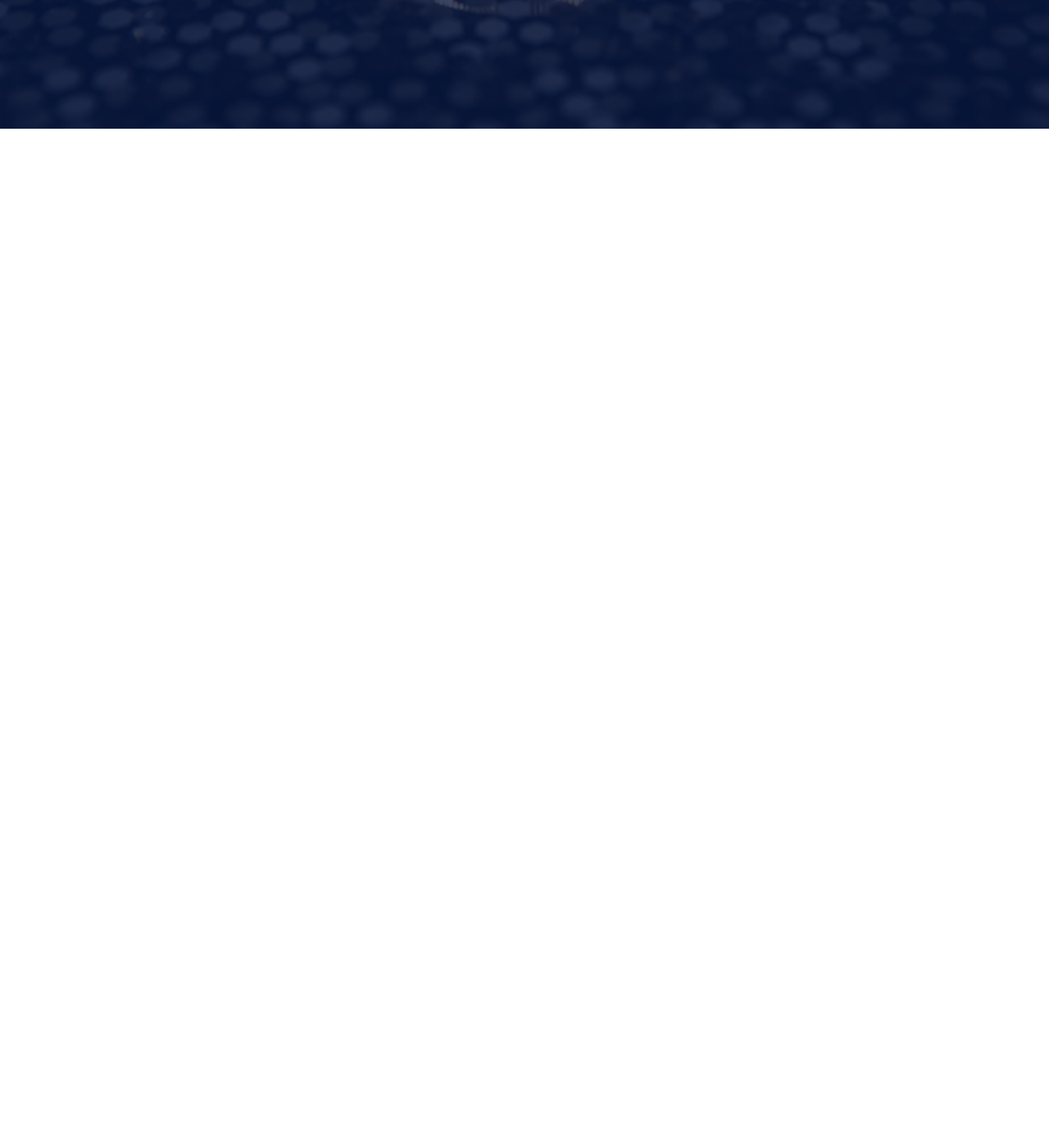
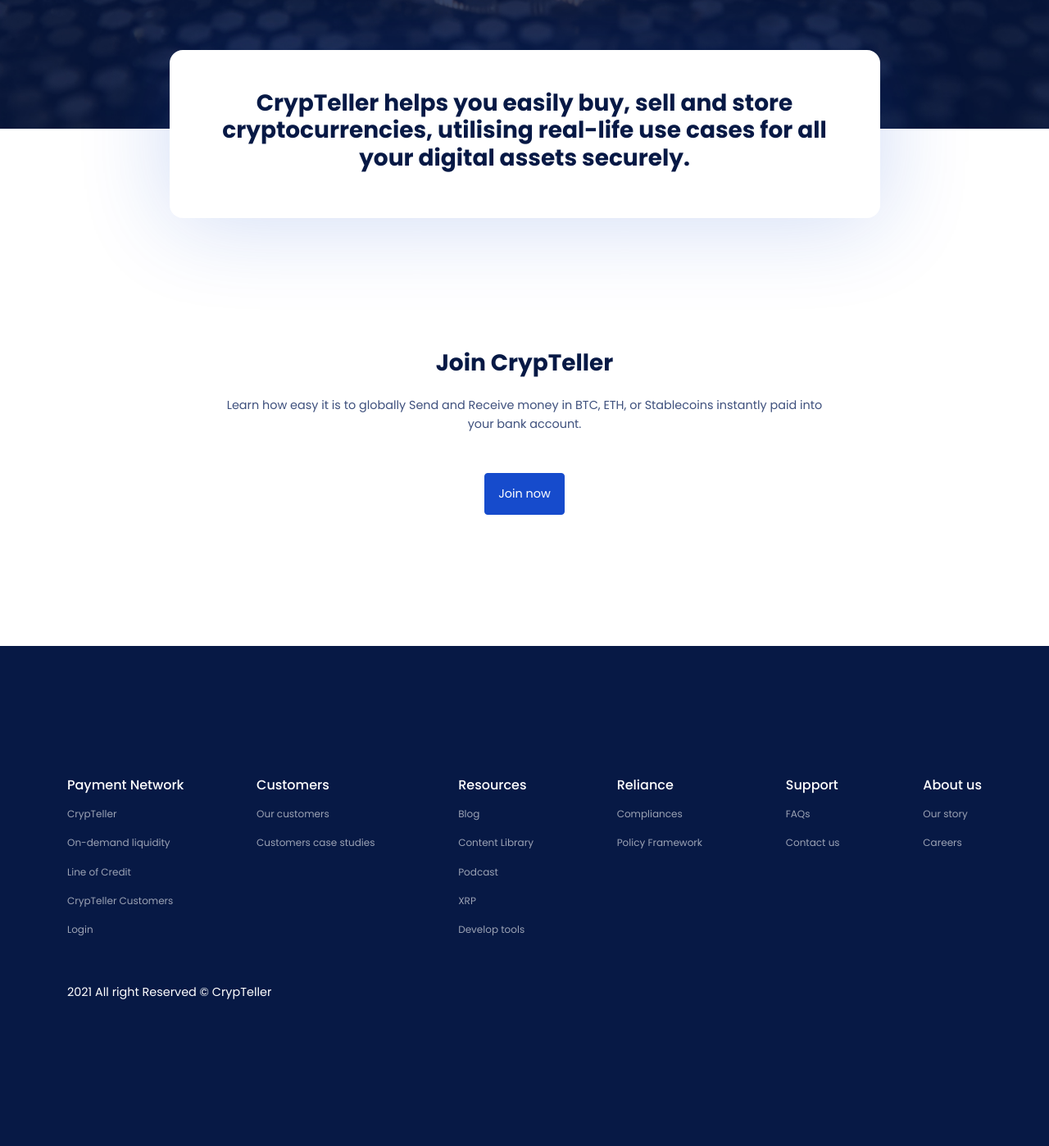
Before and after one commit to solinkz/crypteller, a website: page index.html in a window 1280 px wide. Shown: the part 5884-7282 px from the top of the page at 82% size. Before the commit the page ends 6041 px from the top, so only its background shows below. Drawn offline with nearby package versions, Linux system fonts and the light colour scheme.

Commit message:
footer done

```diff
--- a/index.html
+++ b/index.html
@@ -298,7 +298,74 @@
                     </div>
                 </div>
             </section>
+            <div class="container">
+                <div class="support-extra">
+                    <p class="h3 text-center">CrypTeller helps you easily buy, sell and store cryptocurrencies, utilising real-life use cases for all your digital assets securely.</p>
 
+                </div>
+            </div>
+
+            <!-- Final section -->
+            <section class="section">
+                <div class="container">
+                    <div class="row justify-content-center">
+                        <div class="col-md-8 text-center">
+                                <h3 class="mb-4 text-center">Join CrypTeller</h3>
+                                <p class="mb-5 text-center">Learn how easy it is to globally Send and Receive money in BTC, ETH, or Stablecoins instantly paid into your bank account.</p>
+                                <a href="#" class="btn btn-primary">Join now</a>
+                        </div>
+                    </div>
+                </div>
+            </section>
+
+            <footer class="footer section bg-dark">
+                <div class="container">
+                    <div class="footer-menu mb-5">
+                        <ul class="nav flex-column footer-menu-list">
+                            <h5>Payment Network</h5>
+                            <li class="nav-item"><a href="#" class="nav-link">CrypTeller</a></li>
+                            <li class="nav-item"><a href="#" class="nav-link">On-demand liquidity</a></li>
+                            <li class="nav-item"><a href="#" class="nav-link">Line of Credit</a></li>
+                            <li class="nav-item"><a href="#" class="nav-link">CrypTeller Customers</a></li>
+                            <li class="nav-item"><a href="#" class="nav-link">Login</a></li>
+                        </ul>
+                        <ul class="nav flex-column footer-menu-list">
+                            <h5>Customers</h5>
+                            <li class="nav-item"><a href="#" class="nav-link">Our customers</a></li>
+                            <li class="nav-item"><a href="#" class="nav-link">Customers case studies</a></li>
+
+                        </ul>
+                        <ul class="nav flex-column footer-menu-list">
+                            <h5>Resources</h5>
+                            <li class="nav-item"><a href="#" class="nav-link">Blog</a></li>
+                            <li class="nav-item"><a href="#" class="nav-link">Content Library</a></li>
+                            <li class="nav-item"><a href="#" class="nav-link">Podcast</a></li>
+                            <li class="nav-item"><a href="#" class="nav-link">XRP</a></li>
+                            <li class="nav-item"><a href="#" class="nav-link">Develop tools</a></li>
+                        </ul>
+                        <ul class="nav flex-column footer-menu-list">
+                            <h5>Reliance</h5>
+                            <li class="nav-item"><a href="#" class="nav-link">Compliances</a></li>
+                            <li class="nav-item"><a href="#" class="nav-link">Policy Framework</a></li>
+
+                        </ul>
+                        <ul class="nav flex-column footer-menu-list">
+                            <h5>Support</h5>
+                            <li class="nav-item"><a href="#" class="nav-link">FAQs</a></li>
+                            <li class="nav-item"><a href="#" class="nav-link">Contact us</a></li>
+
+                        </ul>
+                        <ul class="nav flex-column footer-menu-list">
+                            <h5>About us</h5>
+                            <li class="nav-item"><a href="#" class="nav-link">Our story</a></li>
+                            <li class="nav-item"><a href="#" class="nav-link">Careers</a></li>
+
+                        </ul>
+                    </div>
+
+                    <p class="text-white">2021 All right Reserved &copy; CrypTeller</p>
+                </div>
+            </footer>
         </main>
 
 
--- a/sass/components/_support.scss
+++ b/sass/components/_support.scss
@@ -4,7 +4,7 @@
     background-size: cover;
     color: $white;
 
-    .support-coins{
+    &-coins{
         display: grid;
         grid-template-columns: repeat(3, 1fr);
         column-gap: 6rem;
@@ -26,4 +26,16 @@
         margin-bottom: 1rem;
         color: $white;
     }
+
+    &-extra{
+        width: 867px;
+        margin: 0 auto;
+        border-radius: 1rem;
+        padding: 3rem;
+        margin-top: -6rem;
+        background-color: $white;
+        box-shadow: 0 .25rem 7rem rgba($primary, 0.2);
+        position: relative;
+        z-index: 2;
+    }
 }
--- /dev/null
+++ b/sass/layouts/_footer.scss
@@ -0,0 +1,21 @@
+.footer{
+    &-menu{
+        display: flex;
+        justify-content: space-between;
+        gap: 2rem;
+
+        ul{
+            h5{
+                font-size: 1rem;
+                color: $white;
+            }
+
+            .nav-link{
+                font-size: $font-size-sm;
+                padding-left: 0;
+                color: rgba($white, .6);
+
+            }
+        }
+    }
+}
--- a/sass/main.scss
+++ b/sass/main.scss
@@ -15,6 +15,7 @@
 @import 'components/showcase';
 @import 'components/support';
 
+@import 'layouts/footer';
 @import 'layouts/hero';
 @import 'layouts/navbar';
 @import 'layouts/section';
```
Also changed, not shown: css/style.css.
